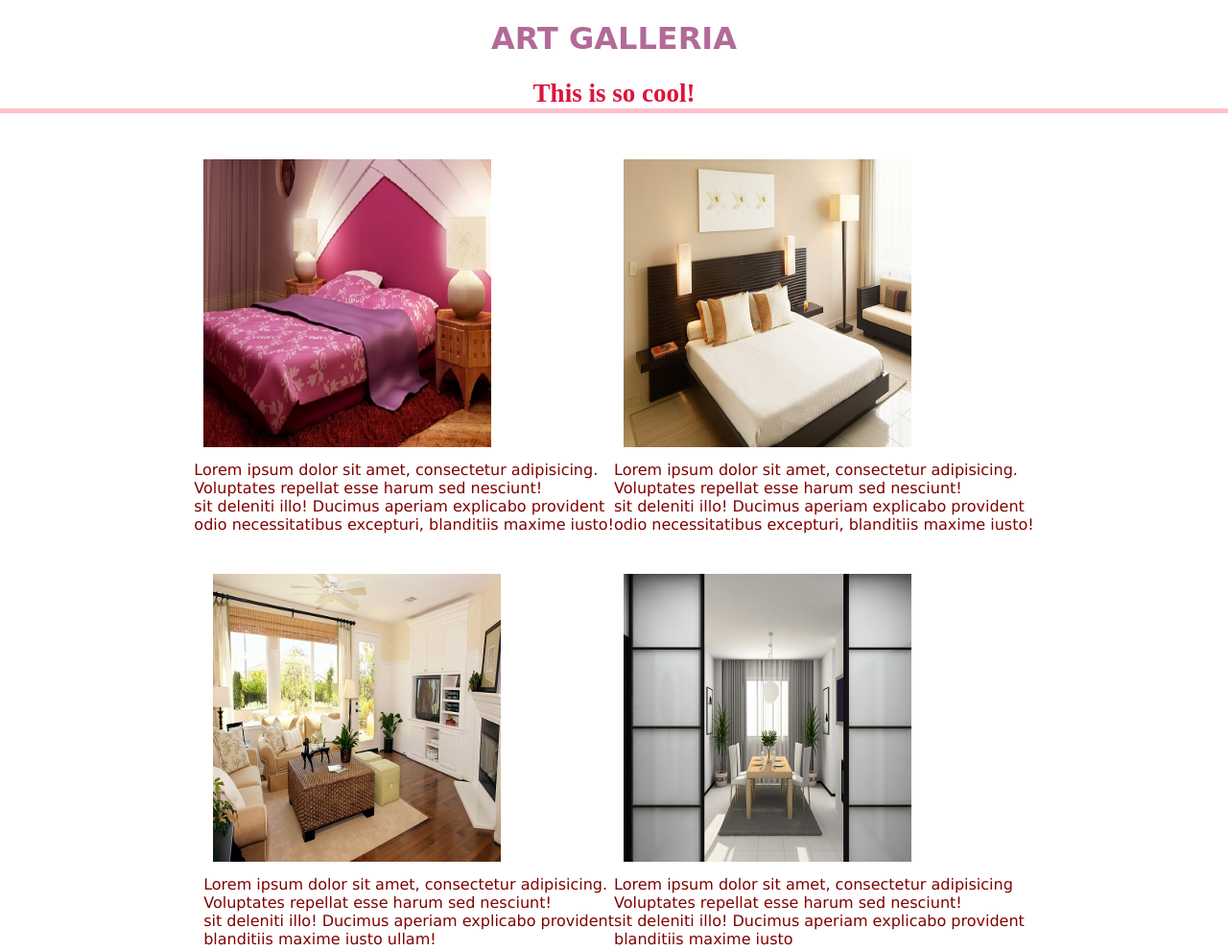
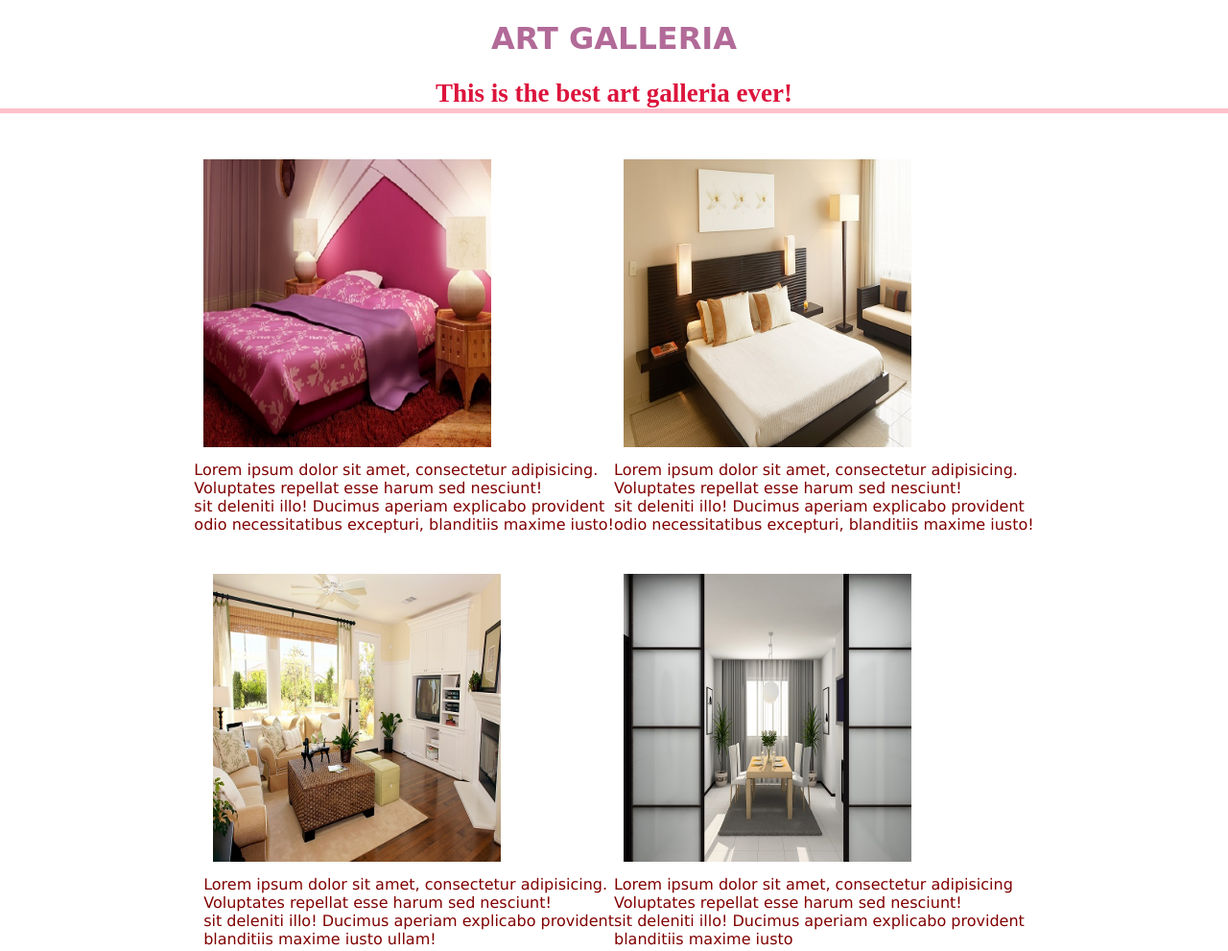
Before and after one commit to DGLAZ/flexbox, a plain HTML site: page index.html in a window 1280 px wide. Shown: the top 991 px of the page at 96% size. Drawn offline with Linux system fonts and the light colour scheme; files whose address does not match are found by name.

Commit message:
reverting back to old h2 tag

```diff
--- a/index.html
+++ b/index.html
@@ -9,7 +9,7 @@
 </head>
 <body>
     <h1>ART GALLERIA</h1>
-    <h2>This is so cool!</h2>
+    <h2>This is the best art galleria ever!</h2>
     <div class="container">
 
     <p class="first"> <img src="images/13.jpg" alt="smiley face"><br>
```
